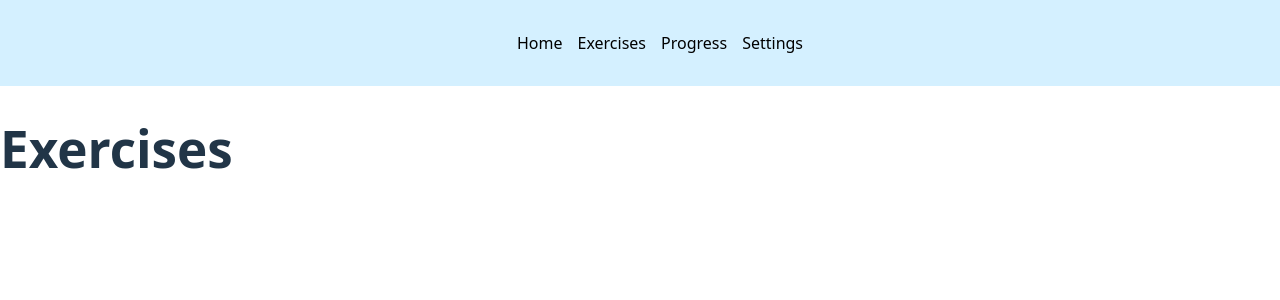
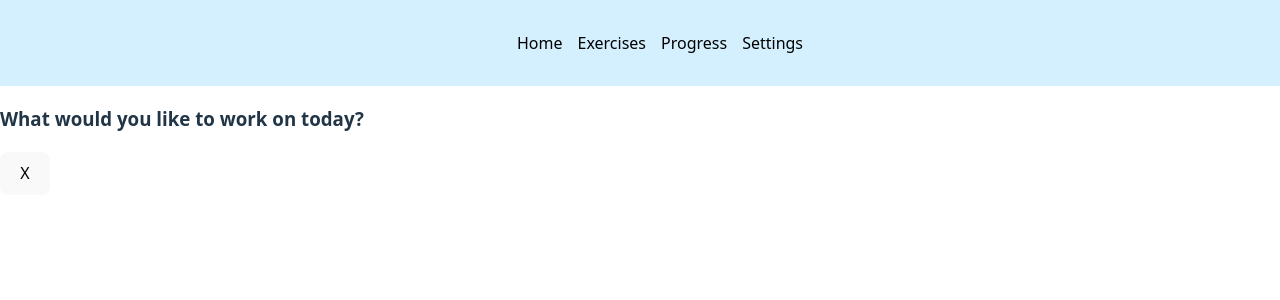
Before and after one commit to SecretariatV/Spoko, a React (Vite) app: page /exercises in a window 1280 px wide. Shown: the top 300 px of the page. Built offline with nearby package versions, Linux system fonts and the light colour scheme.

Commit message:
exercises

```diff
--- a/src/pages/Exercises.jsx
+++ b/src/pages/Exercises.jsx
@@ -1,7 +1,10 @@
 import React from "react";
 
 function Exercises() {
-  return <h1>Exercises</h1>;
+  return <>
+    <h3>What would you like to work on today?</h3>
+    <button className="square">X</button>
+    </>;
 }
 
 export default Exercises;
```
